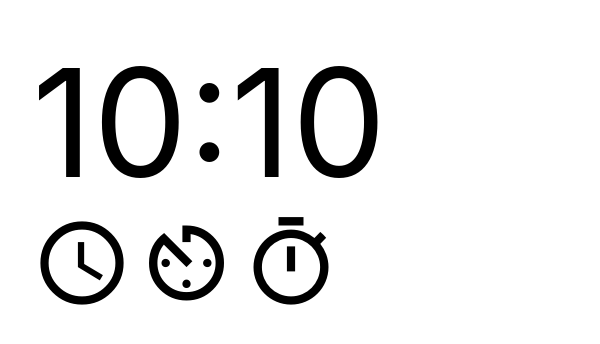
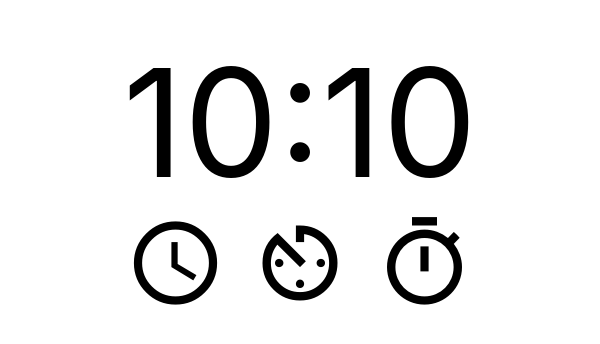
Before and after one commit to yuuki-yamaguchi/ticlock, an Electron app: page src/index.html in a window 600 px wide. Drawn offline with Linux system fonts and the light colour scheme.

Commit message:
centering function icons and clock time

```diff
--- a/src/index.css
+++ b/src/index.css
@@ -9,13 +9,20 @@ body {
 .material-icons.ticlock-function-icons{
   font-size: 100px;
   cursor: pointer;
+  margin: auto 10px;
 }
 
 .material-icons-outlined.ticlock-function-icons{
   font-size: 100px;
   cursor: pointer;
+  margin: auto 10px;
+}
+
+#ticlock-function-icons-wrapper{
+  text-align: center;
 }
 
 #clock-time{
   font-size: 150px;
+  text-align: center;
 }
--- a/src/index.html
+++ b/src/index.html
@@ -9,6 +9,8 @@
   </head>
   <body>
     <div id="clock-time">10:10</div>
+
+    <div id="ticlock-function-icons-wrapper">
       <span class="material-icons ticlock-function-icons" id="clock-icon">
         schedule
       </span>
@@ -18,6 +20,7 @@
       <span class="material-icons-outlined ticlock-function-icons" id="stopwatch-icon">
         timer
       </span>
+    </div>
   </body>
 
   <script>
```
Lines whose indentation alone changed are shown as unchanged.
